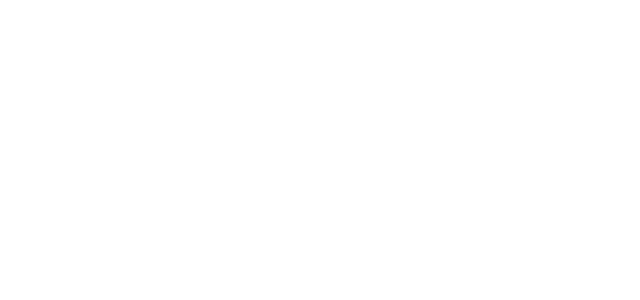
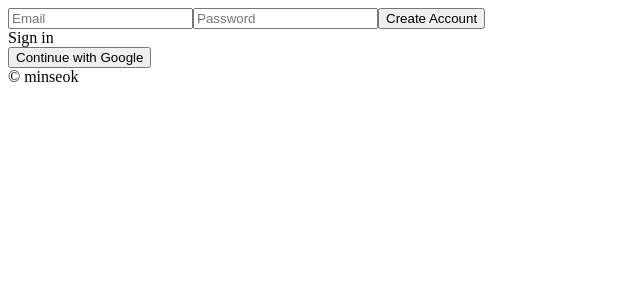
Before and after one commit to mk1encer/Twitter, a React (Create React App) app: page / in a window 1280 px wide. Shown: the top 300 px of the page, without its empty margins (0-640 px from the left). Built offline with nearby package versions, Linux system fonts and the light colour scheme; no server answers.

Commit message:
posting tweet and distinguish mine or not

```diff
--- a/package.json
+++ b/package.json
@@ -6,8 +6,10 @@
     "@testing-library/jest-dom": "^5.14.1",
     "@testing-library/react": "^12.0.0",
     "@testing-library/user-event": "^13.2.1",
+    "firebase": "^9.6.3",
     "react": "^17.0.2",
     "react-dom": "^17.0.2",
+    "react-router-dom": "^6.2.1",
     "react-scripts": "5.0.0",
     "web-vitals": "^2.1.0"
   },
--- a/src/App.js
+++ /dev/null
@@ -1,7 +0,0 @@
-import React from "react";
-
-function App() {
-  return <div></div>;
-}
-
-export default App;
--- /dev/null
+++ b/src/components/App.js
@@ -0,0 +1,35 @@
+import React, { useEffect, useState } from "react";
+import AppRouter from "./AppRouter";
+import auth from "../firebase";
+import { onAuthStateChanged } from "firebase/auth";
+
+function App() {
+  const [init, setInit] = useState(false);
+  const [isLoggedIn, setIsLoggedIn] = useState(false);
+  const [userObj, setUserObj] = useState(null);
+
+  useEffect(() => {
+    onAuthStateChanged(auth, (user) => {
+      if (user) {
+        setIsLoggedIn(true);
+        setUserObj(user);
+      } else {
+        setIsLoggedIn(false);
+      }
+      setInit(true);
+    });
+  }, []);
+
+  return (
+    <>
+      {init ? (
+        <AppRouter isLoggedIn={isLoggedIn} userObj={userObj} />
+      ) : (
+        "loading..."
+      )}
+      <footer>&copy; minseok</footer>
+    </>
+  );
+}
+
+export default App;
--- /dev/null
+++ b/src/components/AppRouter.js
@@ -0,0 +1,24 @@
+import { BrowserRouter as Router, Routes, Route } from "react-router-dom";
+import Auth from "../routes/Auth";
+import Home from "../routes/Home";
+import Profile from "../routes/Profile";
+import Navigation from "./Navigation";
+
+const AppRouter = ({ isLoggedIn, userObj }) => {
+  return (
+    <Router>
+      {isLoggedIn && <Navigation />}
+      <Routes>
+        {isLoggedIn ? (
+          <>
+            <Route exact path="/" element={<Home userObj={userObj} />} />
+            <Route path="/profile" element={<Profile />} />
+          </>
+        ) : (
+          <Route exact path="/" element={<Auth />} />
+        )}
+      </Routes>
+    </Router>
+  );
+};
+export default AppRouter;
--- /dev/null
+++ b/src/components/Navigation.js
@@ -0,0 +1,17 @@
+import React from "react";
+import { Link } from "react-router-dom";
+
+const Navigation = () => (
+  <nav>
+    <ul>
+      <li>
+        <Link to="/">Home</Link>
+      </li>
+      <li>
+        <Link to="/profile">profile</Link>
+      </li>
+    </ul>
+  </nav>
+);
+
+export default Navigation;
--- /dev/null
+++ b/src/components/Tweet.js
@@ -0,0 +1,14 @@
+const Tweet = ({ key, tweetObj, owned }) => {
+  return (
+    <div key={key} style={{ backgroundColor: "lightgrey" }}>
+      <h4>{tweetObj.text}</h4>
+      {owned && (
+        <>
+          <button>Edit</button>
+          <button>delete</button>
+        </>
+      )}
+    </div>
+  );
+};
+export default Tweet;
--- /dev/null
+++ b/src/firebase.js
@@ -0,0 +1,20 @@
+import { initializeApp } from "firebase/app";
+import { getAuth } from "firebase/auth";
+import "firebase/database";
+import { getFirestore } from "firebase/firestore";
+
+const firebaseConfig = {
+  apiKey: process.env.REACT_APP_API_KEY,
+  authDomain: process.env.REACT_APP_AUTH_DOMAIN,
+  databaseURL: process.env.REACT_APP_DATABASE_URL,
+  projectId: process.env.REACT_APP_PROJECT_ID,
+  storageBucket: process.env.REACT_APP_STORAGE_BUCKET,
+  messagingSenderId: process.env.REACT_APP_MESSAGIN_ID,
+  appId: process.env.REACT_APP_APP_ID,
+};
+
+const firebase = initializeApp(firebaseConfig);
+
+const auth = getAuth(firebase);
+export const db = getFirestore();
+export default auth;
--- a/src/index.js
+++ b/src/index.js
@@ -1,6 +1,6 @@
 import React from "react";
 import ReactDOM from "react-dom";
-import App from "./App";
+import App from "./components/App";
 
 ReactDOM.render(
   <React.StrictMode>
--- /dev/null
+++ b/src/routes/Auth.js
@@ -0,0 +1,88 @@
+import React, { useState } from "react";
+import auth from "../firebase";
+import {
+  signInWithEmailAndPassword,
+  createUserWithEmailAndPassword,
+  GoogleAuthProvider,
+  signInWithPopup,
+} from "firebase/auth";
+
+const Auth = () => {
+  const [email, setEmail] = useState("");
+  const [password, setPassword] = useState("");
+  const [newAccount, setNewAccount] = useState(true);
+
+  const onChange = (event) => {
+    const {
+      target: { name, value },
+    } = event;
+    if (name === "email") {
+      setEmail(value);
+    } else if (name === "password") {
+      setPassword(value);
+    }
+  };
+  const onSubmit = async (event) => {
+    event.preventDefault();
+    let data;
+    try {
+      if (newAccount) {
+        try {
+          data = await createUserWithEmailAndPassword(auth, email, password);
+        } catch (error) {
+          alert("계정 등록 실패! 다른 이메일/비밀번호로 다시 시도하세요.");
+        }
+      } else {
+        data = await signInWithEmailAndPassword(auth, email, password);
+      }
+    } catch (error) {
+      console.log(error);
+    }
+  };
+
+  const toggleAccount = () => setNewAccount((prev) => !prev);
+  const onSocialClick = async (event) => {
+    let provider;
+    const {
+      target: { name },
+    } = event;
+    if (name === "google") {
+      provider = new GoogleAuthProvider();
+    }
+    await signInWithPopup(auth, provider);
+  };
+
+  return (
+    <div>
+      <form onSubmit={onSubmit}>
+        <input
+          type="email"
+          placeholder="Email"
+          name="email"
+          required
+          value={email}
+          onChange={onChange}
+        />
+        <input
+          type="password"
+          placeholder="Password"
+          name="password"
+          required
+          value={password}
+          onChange={onChange}
+        />
+        <input type="submit" value={newAccount ? "Create Account" : "Log in"} />
+      </form>
+      <span onClick={toggleAccount}>
+        {newAccount ? "Sign in" : "Create account"}
+      </span>
+      <div>
+        <button name="google" onClick={onSocialClick}>
+          Continue with Google
+        </button>
+      </div>
+    </div>
+  );
+};
+
+export default Auth;
--- /dev/null
+++ b/src/routes/Home.js
@@ -0,0 +1,72 @@
+import React, { useEffect } from "react";
+import { useState } from "react/cjs/react.development";
+import { db } from "../firebase";
+import {
+  addDoc,
+  collection,
+  onSnapshot,
+  query,
+  orderBy,
+} from "firebase/firestore";
+import Tweet from "../components/Tweet";
+
+const Home = ({ userObj }) => {
+  const [tweet, setTweet] = useState("");
+  const [tweets, setTweets] = useState([]);
+
+  useEffect(() => {
+    const q = query(collection(db, "tweets"), orderBy("createdAt"));
+    onSnapshot(q, (snapshot) => {
+      console.log(snapshot.docs);
+      const tweetArr = snapshot.docs.map((doc) => ({
+        id: doc.id,
+        ...doc.data(),
+      }));
+      setTweets(tweetArr);
+      console.log(tweetArr);
+    });
+  }, []);
+
+  const onSubmit = async (event) => {
+    event.preventDefault();
+    await addDoc(collection(db, "tweets"), {
+      text: tweet,
+      createdAt: Date.now(),
+      creatorId: userObj.uid,
+    });
+    setTweet("");
+  };
+  const onChange = (event) => {
+    const {
+      target: { value },
+    } = event;
+    setTweet(value);
+  };
+  return (
+    <div>
+      <form onSubmit={onSubmit}>
+        <input
+          value={tweet}
+          type="text"
+          placeholder="what's going on?"
+          maxLength={140}
+          onChange={onChange}
+        />
+        <input type="submit" value="twt" />
+      </form>
+      <div>
+        {tweets.map((tweet) => {
+          return (
+            <Tweet
+              key={tweet.id}
+              tweetObj={tweet}
+              owned={tweet.creatorId === userObj.uid}
+            />
+          );
+        })}
+      </div>
+    </div>
+  );
+};
+
+export default Home;
--- /dev/null
+++ b/src/routes/Profile.js
@@ -0,0 +1,18 @@
+import React from "react";
+import { Link, useNavigate } from "react-router-dom";
+import auth from "../firebase";
+
+const Profile = () => {
+  const navigate = useNavigate();
+  const onLogoutClick = () => {
+    auth.signOut();
+    navigate("/");
+  };
+  return (
+    <>
+      <button onClick={onLogoutClick}>Logout</button>
+    </>
+  );
+};
+
+export default Profile;
```
Also changed, not shown: src/routes/EditProfile.js (added, +7 -0 lines), 2 other files (tests, documents, lock files or other folders).
